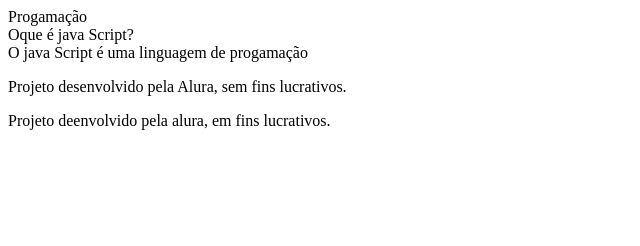
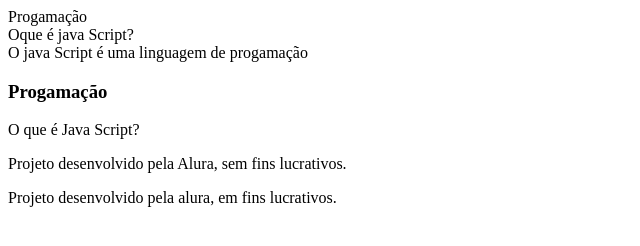
Before and after one commit to Ander-SW/FLASHCARDSS, a plain HTML site: page index.html in a window 1280 px wide. Shown: the whole page, without its empty margins (0-640 px from the left). Drawn offline with Linux system fonts and the light colour scheme.

Commit message:
goze batmansssss

```diff
--- a/index.html
+++ b/index.html
@@ -17,6 +17,15 @@ Oque é java Script?
 <div class="cartao_conteudo_resposta">
     O java Script é uma linguagem de progamação
 </div>
+
+                   </div>
+                </article>
+                 <article class="cartao">
+                    <div class="cartao_conteudo">
+                        <h3> Progamação </h3>
+                        <div class="cartao_conteudo_pergunta"></div>
+O que é Java Script?
+</div>
     </main>
     <footer>
         <p>Projeto desenvolvido pela Alura, sem fins lucrativos.</p>
@@ -30,7 +39,7 @@ Oque é java Script?
 
 </main>
 <footer>
-    <p>Projeto deenvolvido pela alura, em fins lucrativos.</p>
+    <p>Projeto desenvolvido pela alura, em fins lucrativos.</p>
 </footer>
 
 </body>
```
